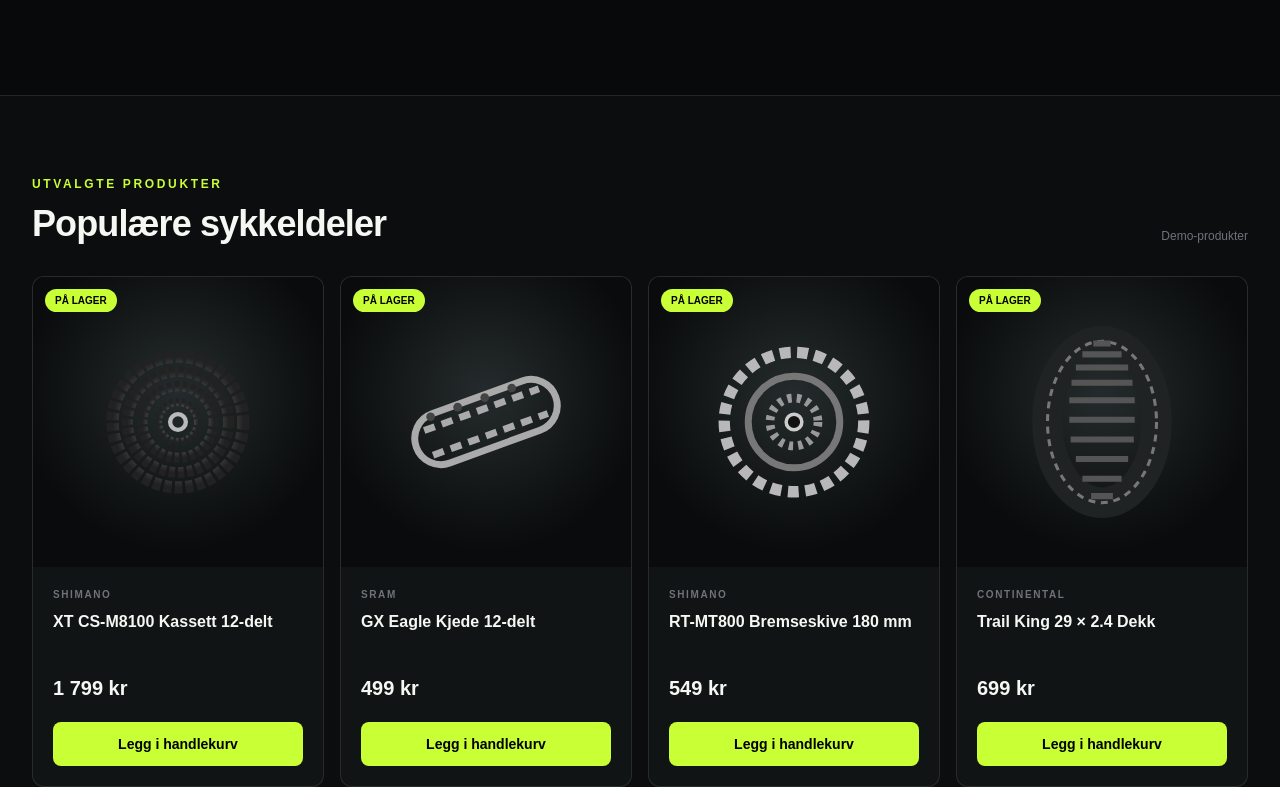
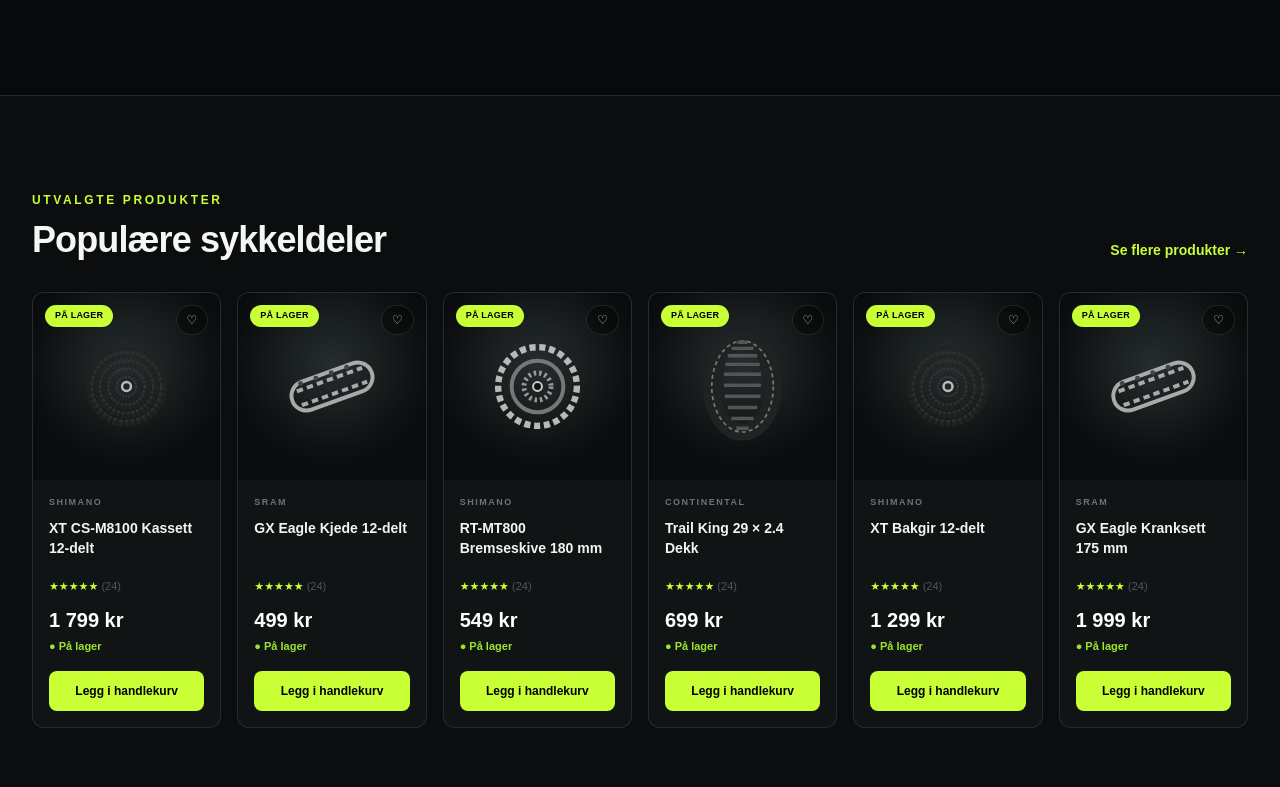
Before and after one commit to PMariusf/sykkel-kompaniet-next, a Next.js app: page / in a window 1280 px wide. Shown: the part 1191-1978 px from the top of the page. Built offline with nearby package versions, Linux system fonts and the light colour scheme.

Commit message:
Refine featured product cards

```diff
--- a/src/components/ProductGrid.tsx
+++ b/src/components/ProductGrid.tsx
@@ -4,25 +4,36 @@ import { products } from "@/data/products";
 export default function ProductGrid() {
   return (
     <section id="produkter" className="border-y border-white/10 bg-white/[.015]">
-      <div className="mx-auto max-w-7xl px-5 py-20 lg:px-8">
-        <p className="text-xs font-bold tracking-[.22em] text-[#c9ff35]">UTVALGTE PRODUKTER</p>
-        <div className="mt-3 flex items-end justify-between gap-4">
-          <h2 className="text-3xl font-black tracking-tight sm:text-4xl">Populære sykkeldeler</h2>
-          <span className="text-xs text-zinc-500">Demo-produkter</span>
+      <div className="mx-auto max-w-7xl px-5 py-20 lg:px-8 lg:py-24">
+        <div className="flex items-end justify-between gap-4">
+          <div>
+            <p className="text-xs font-black tracking-[.22em] text-[#c9ff35]">UTVALGTE PRODUKTER</p>
+            <h2 className="mt-3 text-3xl font-black tracking-tight sm:text-4xl">Populære sykkeldeler</h2>
+          </div>
+          <a href="#" className="hidden text-sm font-bold text-[#c9ff35] sm:block">Se flere produkter →</a>
         </div>
 
-        <div className="mt-8 grid gap-4 sm:grid-cols-2 lg:grid-cols-4">
+        <div className="mt-8 grid gap-4 sm:grid-cols-2 lg:grid-cols-3 xl:grid-cols-6">
           {products.map((product) => (
-            <article key={product.id} className="group overflow-hidden rounded-xl border border-white/10 bg-[#101415] transition hover:border-white/20">
-              <div className="relative aspect-square overflow-hidden bg-[radial-gradient(circle_at_50%_40%,#252b2c,#090b0c_70%)]">
-                <Image src={product.image} alt="" fill className="object-contain p-9 transition duration-300 group-hover:scale-105" />
-                <span className="absolute left-3 top-3 rounded-full bg-[#c9ff35] px-2.5 py-1 text-[10px] font-black text-black">PÅ LAGER</span>
+            <article key={product.id} className="group overflow-hidden rounded-xl border border-white/10 bg-[#101415] transition duration-300 hover:-translate-y-1 hover:border-white/20">
+              <div className="relative aspect-square overflow-hidden bg-[radial-gradient(circle_at_50%_38%,#262d2e,#090b0c_70%)]">
+                <Image
+                  src={product.image}
+                  alt={product.name}
+                  fill
+                  sizes="(max-width: 640px) 100vw, (max-width: 1280px) 33vw, 17vw"
+                  className="object-contain p-8 transition duration-300 group-hover:scale-105"
+                />
+                <span className="absolute left-3 top-3 rounded-full bg-[#c9ff35] px-2.5 py-1 text-[9px] font-black tracking-wide text-black">PÅ LAGER</span>
+                <button aria-label="Legg til i favoritter" className="absolute right-3 top-3 rounded-full border border-white/10 bg-black/35 px-2.5 py-1.5 text-xs text-zinc-300">♡</button>
               </div>
-              <div className="p-5">
-                <p className="text-[10px] font-bold tracking-[.16em] text-zinc-500">{product.brand.toUpperCase()}</p>
-                <h3 className="mt-2 min-h-12 font-bold leading-6">{product.name}</h3>
-                <p className="mt-4 text-xl font-black">{product.price}</p>
-                <button className="mt-5 w-full rounded-lg bg-[#c9ff35] py-3 text-sm font-black text-black transition hover:bg-[#d8ff68]">
+              <div className="p-4">
+                <p className="text-[9px] font-black tracking-[.17em] text-zinc-500">{product.brand.toUpperCase()}</p>
+                <h3 className="mt-2 min-h-12 text-sm font-bold leading-5 text-zinc-100">{product.name}</h3>
+                <div className="mt-3 text-[11px] text-[#c9ff35]">★★★★★ <span className="text-zinc-600">(24)</span></div>
+                <p className="mt-3 text-xl font-black text-white">{product.price}</p>
+                <p className="mt-1 text-[11px] font-semibold text-[#9ce52b]">● På lager</p>
+                <button className="mt-4 w-full rounded-lg bg-[#c9ff35] py-3 text-xs font-black text-black transition hover:bg-[#d8ff68]">
                   Legg i handlekurv
                 </button>
               </div>
```
